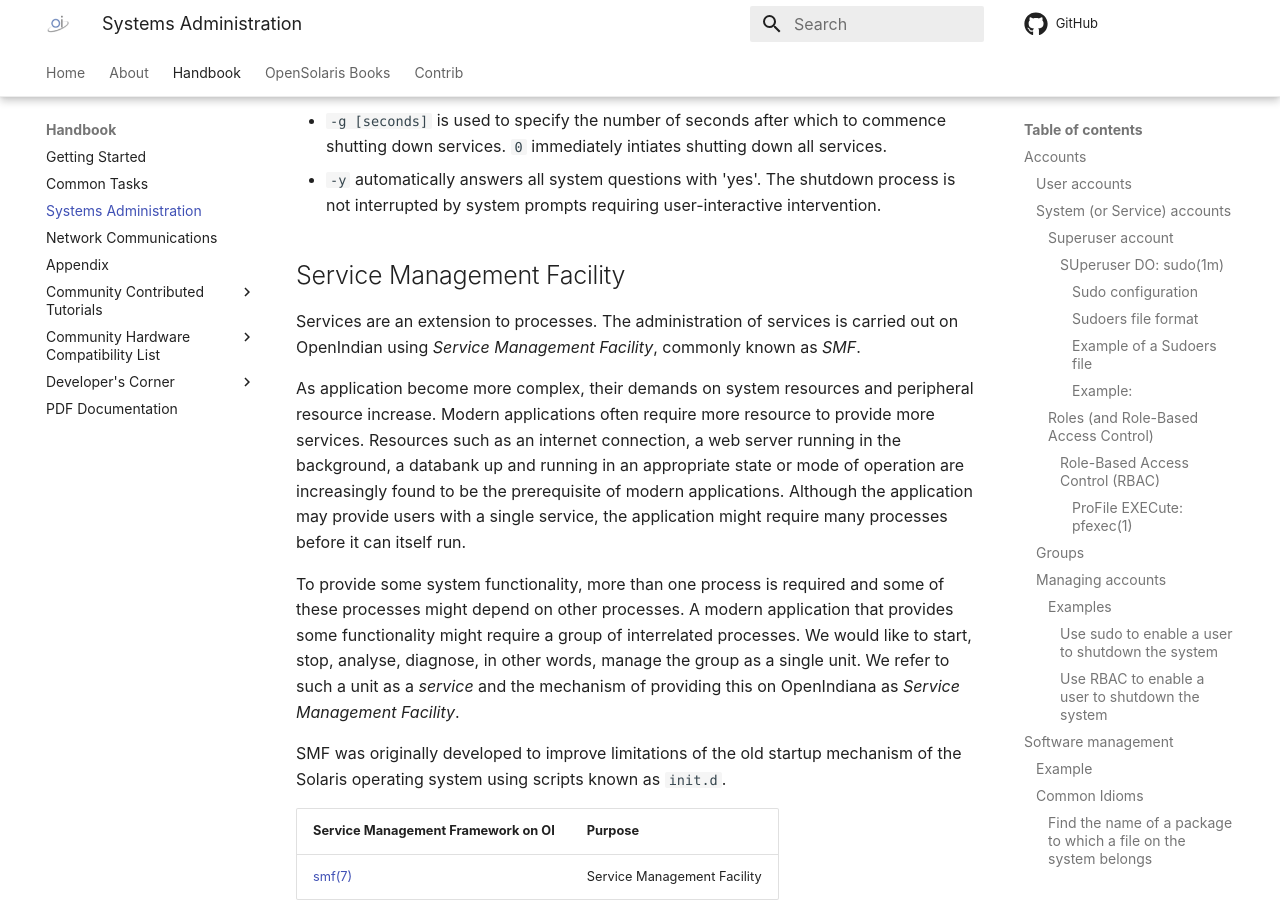
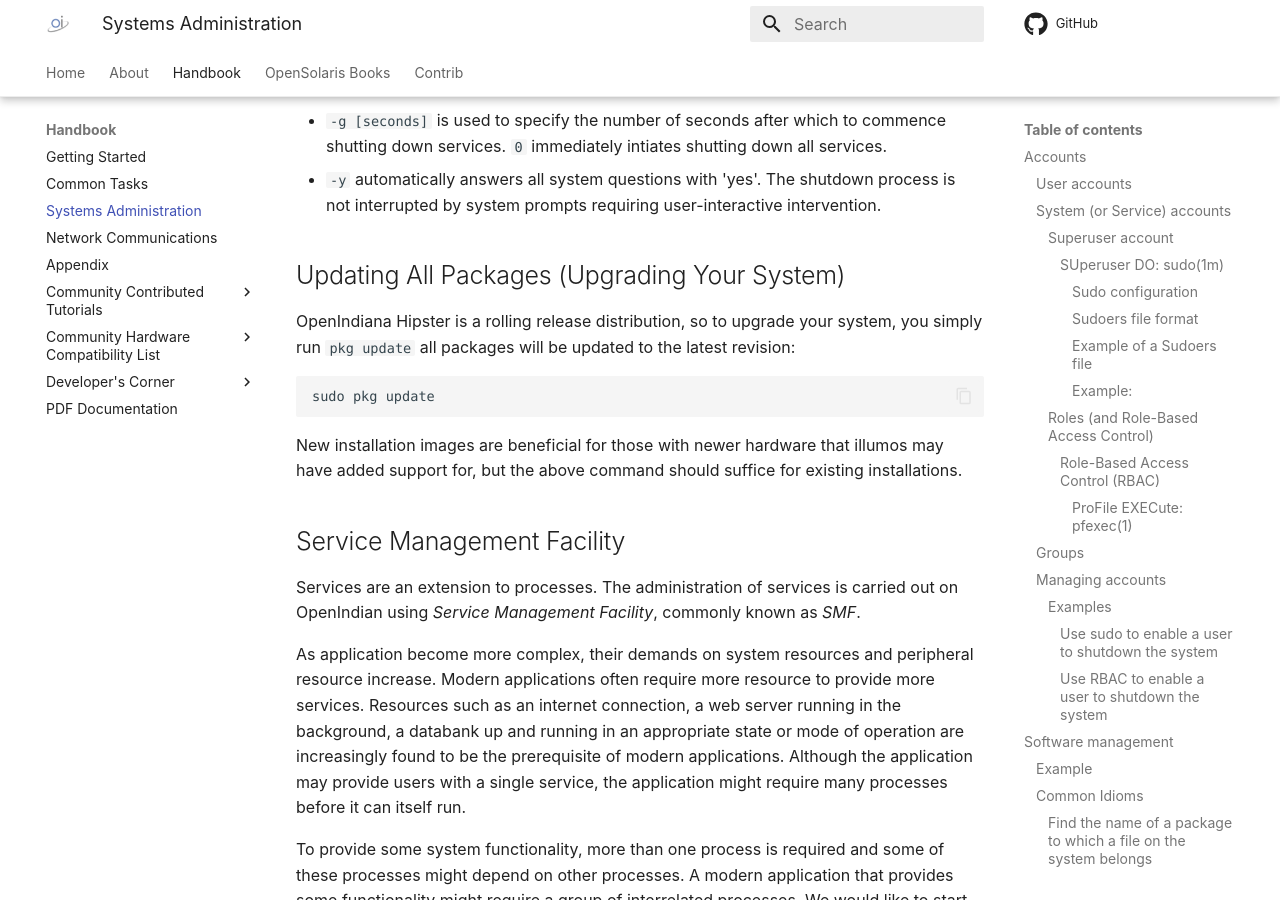
Before and after one commit to OpenIndiana/oi-docs, an MkDocs documentation site: the page built from docs/handbook/systems-administration.md, in a window 1280 px wide and 900 px high, scrolled down 18957 px. Built offline with MkDocs 1.6.1 and Material for MkDocs 9.7.7, drawn with Linux system fonts in a browser that asks for light colours; comment, search, counter and statistics services are not loaded.

Commit message:
add section about system upgrades in OI hipster

````diff
--- a/docs/handbook/systems-administration.md
+++ b/docs/handbook/systems-administration.md
@@ -751,6 +751,23 @@
    process is not interrupted by system prompts requiring user-interactive
    intervention.
 
+
+## Updating All Packages (Upgrading Your System)
+
+OpenIndiana Hipster is a rolling release
+distribution, so to upgrade your system, you simply run `pkg update`
+all packages will be updated to the latest revision:
+
+```sh
+sudo pkg update
+```
+
+New installation images are beneficial for those
+with newer hardware that illumos may have added
+support for, but the above command should suffice
+for existing installations.
+
+
 ## Service Management Facility
 
 Services are an extension to processes.
````
